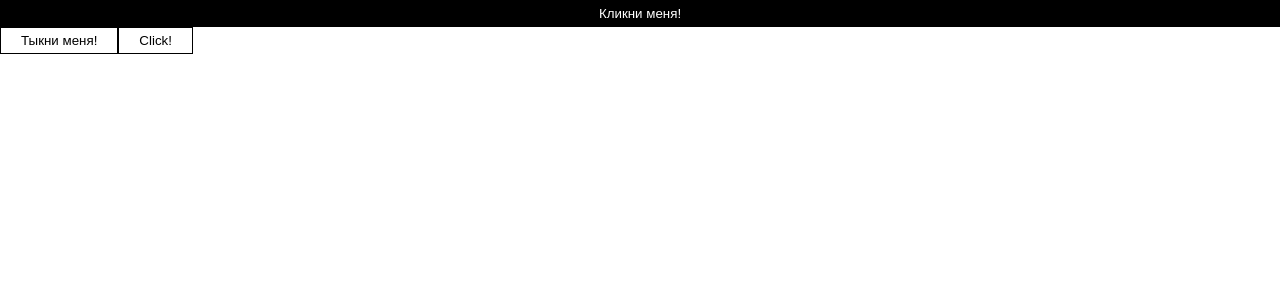
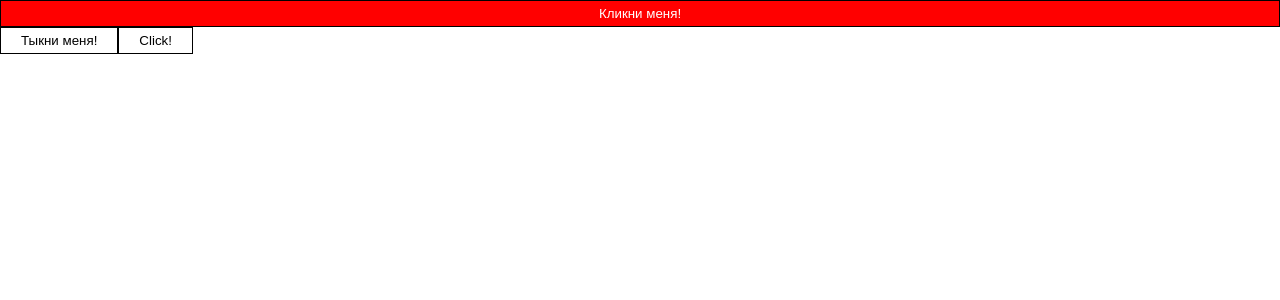
Before and after one commit to Don-Mihai/react-project-03, a React (Create React App) app: page / in a window 1280 px wide. Shown: the top 300 px of the page. Built offline with nearby package versions, Linux system fonts and the light colour scheme.

Commit message:
[feat] название на любом языке []

```diff
--- a/src/components/Button.scss
+++ b/src/components/Button.scss
@@ -4,7 +4,7 @@
     border: 1px solid #000;
 
     &:hover {
-        background-color: #000;
+        background-color: #ff0000;
         color: #fff;
     }
 }
```
Also changed, not shown: 1 other file (tests, documents, lock files or other folders).
